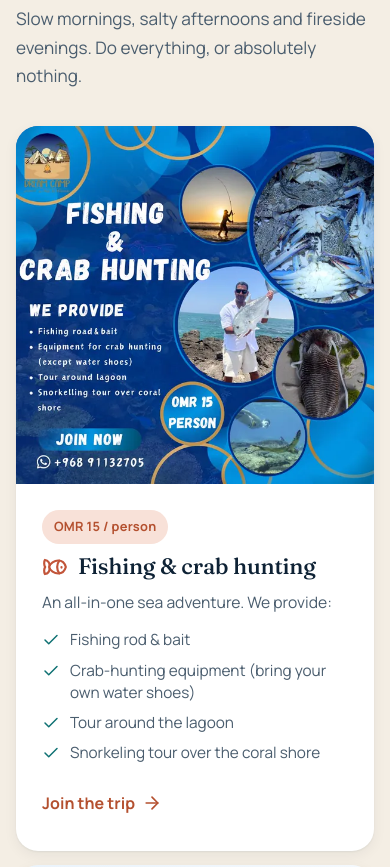
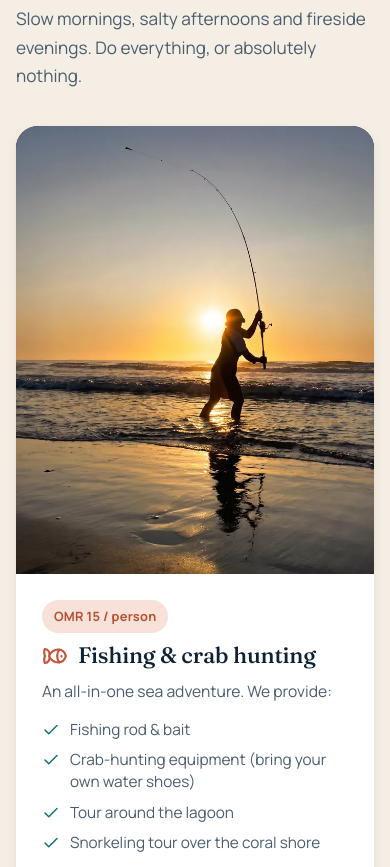
Before and after one commit to Chido0o/bar-al-hikman-dream-camp, a plain HTML site: page index.html in a window 390 px wide. Shown: the part 9120-9987 px from the top of the page. Drawn offline with Linux system fonts and the light colour scheme.

Commit message:
Use the sunset fishing photo for the fishing activity
Replace the fishing & crab hunting flyer with the photo of an angler
casting at sunset, cropped to fit phone, tablet and desktop layouts.

Co-Authored-By: Claude Opus 5.5 <noreply@anthropic.com>

```diff
--- a/assets/css/styles.css
+++ b/assets/css/styles.css
@@ -735,8 +735,8 @@ body.menu-open .book-bar, body.lb-open .book-bar, body.lb-open .wa-fab { visibil
 
 .act--feature { padding: 0; gap: 0; }
 .act--feature:hover { transform: translateY(-4px); }
-.act__media { width: 100%; aspect-ratio: 1; overflow: hidden; background: var(--sea); }
-.act__media img { width: 100%; height: 100%; object-fit: cover; transition: transform 1.2s var(--ease-out); }
+.act__media { width: 100%; aspect-ratio: 4 / 5; overflow: hidden; background: var(--night); }
+.act__media img { width: 100%; height: 100%; object-fit: cover; object-position: 55% 42%; transition: transform 1.2s var(--ease-out); }
 .act--feature:hover .act__media img { transform: scale(1.04); }
 .act__body { padding: 26px; display: flex; flex-direction: column; align-items: flex-start; gap: 10px; }
 .act--feature h3 .icon { color: var(--coral); width: 26px; height: 26px; }
@@ -753,7 +753,7 @@ body.menu-open .book-bar, body.lb-open .book-bar, body.lb-open .wa-fab { visibil
   .bento { grid-template-columns: repeat(4, 1fr); grid-auto-rows: minmax(250px, auto); }
   .act--feature { grid-column: span 2; grid-row: span 2; grid-template-columns: 1fr; grid-template-rows: auto 1fr; }
   .act__media { aspect-ratio: 16 / 10; height: auto; }
-  .act__media img { object-position: 50% 28%; }
+  .act__media img { object-position: 55% 50%; }
   .act--wide { grid-column: span 2; }
 }
 
--- a/index.html
+++ b/index.html
@@ -507,8 +507,8 @@
         <div class="bento">
           <article class="act act--feature reveal">
             <div class="act__media">
-              <img src="assets/img/fishing-flyer-600.webp" srcset="assets/img/fishing-flyer-600.webp 600w, assets/img/fishing-flyer-1080.webp 1080w" sizes="(min-width: 1000px) 30vw, 90vw" width="1080" height="1080" loading="lazy" decoding="async"
-                   alt="Dream Camp flyer for fishing and crab hunting: sunset fishing, a big catch, blue crabs, cuttlefish and a sea turtle while snorkeling. OMR 15 per person">
+              <img src="assets/img/fishing-sunset-700.webp" srcset="assets/img/fishing-sunset-700.webp 700w, assets/img/fishing-sunset-1200.webp 1200w" sizes="(min-width: 1080px) 620px, (min-width: 640px) 50vw, 92vw" width="1200" height="1608" loading="lazy" decoding="async"
+                   alt="Silhouette of an angler casting a fishing rod in the shallow waves as the sun sets over the sea, reflected on the wet sand">
             </div>
             <div class="act__body">
               <span class="tag tag--coral">OMR 15 / person</span>
```
Also changed, not shown: assets/img/fishing-flyer-1080.webp (deleted), assets/img/fishing-flyer-600.webp (deleted), assets/img/fishing-sunset-1200.webp (added), assets/img/fishing-sunset-700.webp (added).
